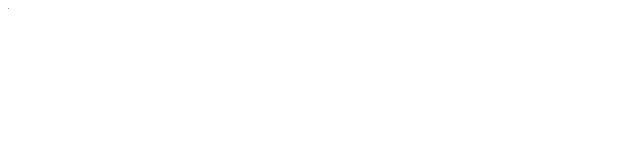
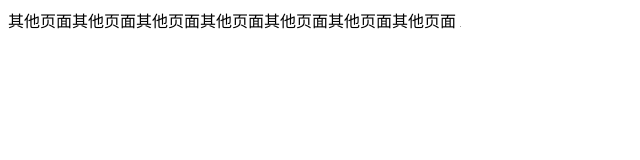
Before and after one commit to pter-cc/pter.cc, a plain HTML site: page 2.html in a window 1280 px wide. Shown: the whole page, without its empty margins (0-640 px from the left). Drawn offline with Linux system fonts and the light colour scheme; grey boxes are pictures that could not be loaded.

Commit message:
Update 2.html

```diff
--- a/2.html
+++ b/2.html
@@ -1,3 +1,4 @@
 <html>
+  其他页面其他页面其他页面其他页面其他页面其他页面其他页面
 <iframe src="https://pter.cc/1.html" style="width:1;height:1;border:0; border:none;">
 </html>
```
